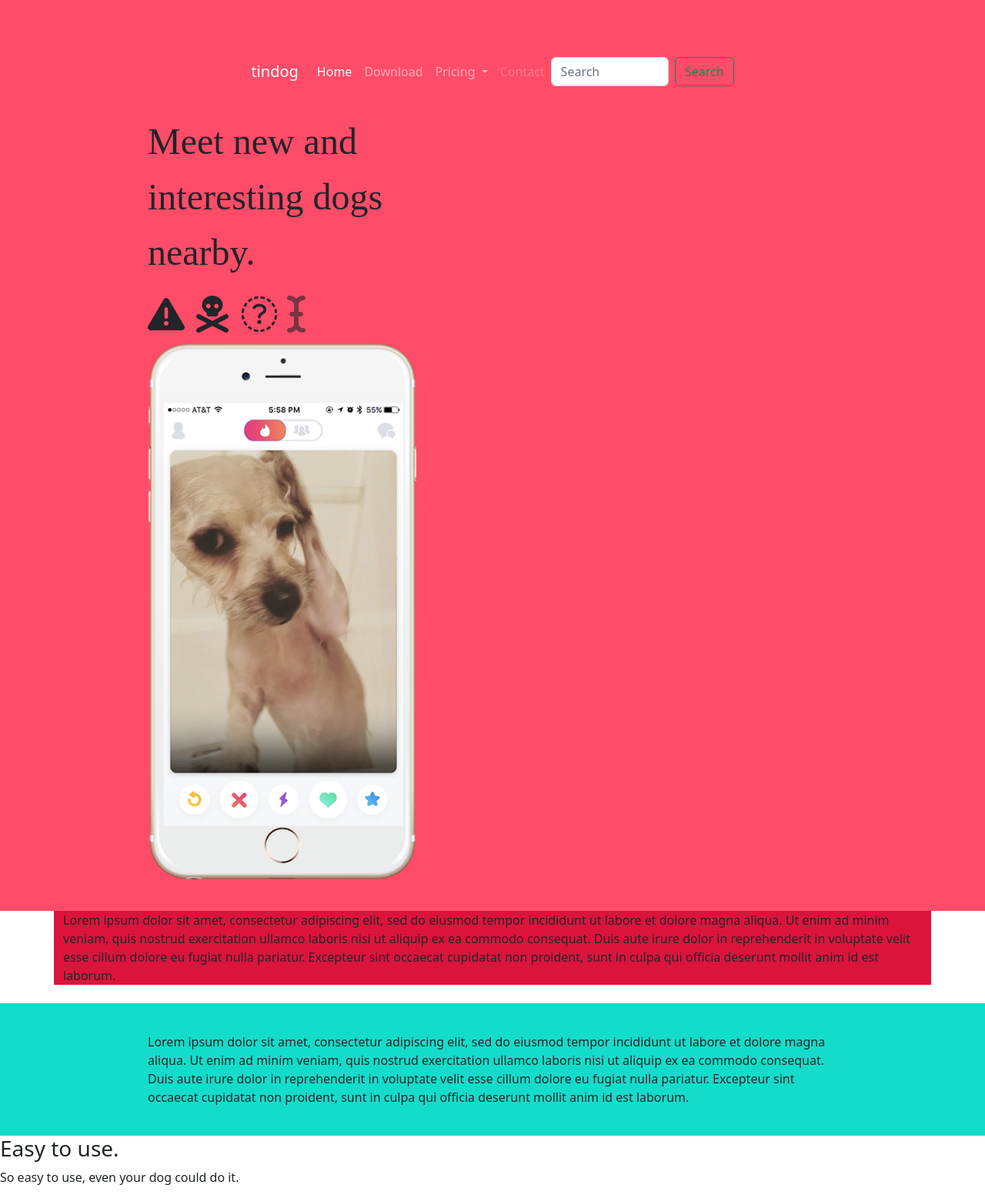
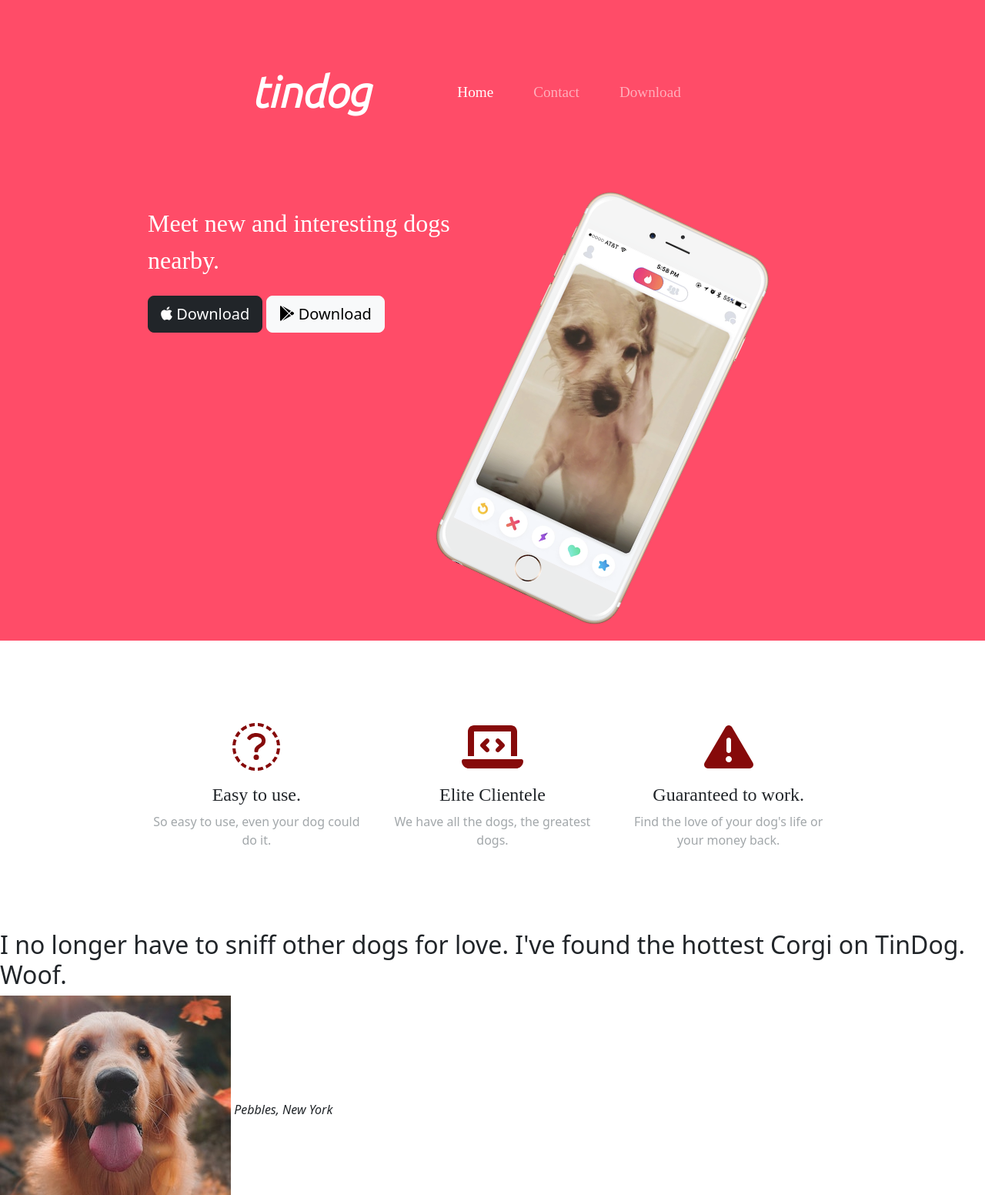
Before and after one commit to ConradMar3/WebDevelopment2022.Udemy, a website: page Web Development/TinDog-Start-master/index.html in a window 1280 px wide. Shown: the top 1552 px of the page at 77% size. Drawn offline with nearby package versions, Linux system fonts and the light colour scheme.

Commit message:
2022/08/02 (am) Icons.

```diff
--- a/Web Development/TinDog-Start-master/css/styles.css
+++ b/Web Development/TinDog-Start-master/css/styles.css
@@ -8,6 +8,66 @@
 
 h1 {
     font-family: "Montserrat-black";
-    font-size: 3rem;
+    font-size: 2rem;
     line-height: 1.5;
+    color: white;
 }
+
+h3 {
+    font-family: "Montserrat-black";
+    font-size: 1.5rem;
+}
+
+p {
+    color: #a2a7aa
+}
+
+/* Navigatio-Bar */
+
+.navbar {
+    padding-bottom: 4.5rem;
+}
+
+.navbar-brand {
+    font-family: "Ubuntu";
+    font-size: 3.5rem;
+    font-weight: bold;
+    padding-right: 4.5rem;
+
+}
+
+.nav-item {
+    padding: 0 18px;
+}
+
+.nav-link {
+    font-family: "Montserrat-light";
+    font-size: 1.2rem;
+    padding-left: 3.5rem;
+
+}
+
+.download-button {
+    margin: 5% 3% 5% 0;
+}
+
+.icon {
+    color: rgb(134, 9, 9);
+}
+
+/* Title Image */
+
+.title-image {
+    width: 60%;
+    transform: rotate(25deg);
+}
+
+/* Featues Section */
+
+#features {
+    padding: 7% 15%;
+}
+
+.feature-box {
+    text-align: center;
+}
--- a/Web Development/TinDog-Start-master/index.html
+++ b/Web Development/TinDog-Start-master/index.html
@@ -30,6 +30,7 @@
       <nav class="navbar navbar-expand-lg navbar-dark">
         <div class="container-fluid">
           <a class="navbar-brand" href="#">tindog</a>
+          <br>
 
           <button class="navbar-toggler" type="button" data-bs-toggle="collapse"
             data-bs-target="#navbarSupportedContent" aria-controls="navbarSupportedContent" aria-expanded="false"
@@ -43,34 +44,15 @@
                 <a class="nav-link active" aria-current="page" href="#">Home</a>
               </li>
               <li class="nav-item">
-                <a class="nav-link" href="#">Download</a>
+                <a class="nav-link" href="#">Contact</a>
               </li>
-              <li class="nav-item dropdown">
-                <a class="nav-link dropdown-toggle" href="#" role="button" data-bs-toggle="dropdown"
-                  aria-expanded="false">
-                  Pricing
-                </a>
-                <ul class="dropdown-menu">
-                  <li><a class="dropdown-item" href="#">Action</a></li>
-                  <li><a class="dropdown-item" href="#">Another action</a></li>
-                  <li>
-                    <hr class="dropdown-divider" />
+
               </li>
-                  <li>
-                    <a class="dropdown-item" href="#">Something else here</a>
+              <li class="nav-item">
+                <a class="nav-link" href="">Download</a>
               </li>
             </ul>
-              </li>
-              <li class="nav-item">
-                <a class="nav-link disabled">Contact</a>
-              </li>
-            </ul>
-            <form class="d-flex" role="search">
-              <input class="form-control me-2" type="search" placeholder="Search" aria-label="Search" />
-              <button class="btn btn-outline-success" type="submit">
-                Search
-              </button>
-            </form>
+
           </div>
         </div>
       </nav>
@@ -80,48 +62,49 @@
       <div class="row">
         <div class="col-lg-6">
           <h1>Meet new and interesting dogs nearby.</h1>
-          <div class="fa-3x">
-            <i class="fa-solid fa-triangle-exclamation fa-fade"></i>
-            <i class="fa-solid fa-skull-crossbones fa-fade"></i>
-            <i class="fa-solid fa-desktop-arrow-down fa-fade"></i>
-            <i class="fa-solid fa-i-cursor fa-fade" style="--fa-animation-duration: 2s; --fa-fade-opacity: 0.6;"></i>
+          <div class="download-button">
+            <button type="button" class="btn btn-dark btn-lg"><i class="fa-brands fa-apple"></i> Download</button>
+            <button type="button" class="btn btn-light btn-lg"><i class="fa-brands fa-google-play"></i>
+              Download</button>
           </div>
 
+        </div>
         <div class="col-lg-6">
-            <img src="images/iphone6.png" alt="iphone-mockup" height="700px" width="350px" />
+          <img class="title-image" src="images/iphone6.png" alt="iphone-mockup" />
         </div>
       </div>
     </div>
   </section>
-  <div class="container" style="background-color:crimson">
-    Lorem ipsum dolor sit amet, consectetur adipiscing elit, sed do eiusmod tempor incididunt ut labore et dolore magna
-    aliqua. Ut enim ad minim veniam, quis nostrud exercitation ullamco laboris nisi ut aliquip ex ea commodo consequat.
-    Duis aute irure dolor in reprehenderit in voluptate velit esse cillum dolore eu fugiat nulla pariatur. Excepteur
-    sint
-    occaecat cupidatat non proident, sunt in culpa qui officia deserunt mollit anim id est laborum.
-  </div>
 
-  <br>
-
-  <!--Fluid Container-->
-  <div class="container-fluid" style="background-color:rgb(20, 220, 203)">
-    Lorem ipsum dolor sit amet, consectetur adipiscing elit, sed do eiusmod tempor incididunt ut labore et dolore magna
-    aliqua. Ut enim ad minim veniam, quis nostrud exercitation ullamco laboris nisi ut aliquip ex ea commodo consequat.
-    Duis aute irure dolor in reprehenderit in voluptate velit esse cillum dolore eu fugiat nulla pariatur. Excepteur
-    sint
-    occaecat cupidatat non proident, sunt in culpa qui officia deserunt mollit anim id est laborum.
-  </div>
   <!-- Features -->
 
   <section id="features">
+
+    <div class="row">
+      <div class="feature-box col-lg-4">
+        <div class="fa-4x">
+          <i class="icon fa-solid fa-desktop-arrow-down fa-fade"></i>
+        </div>
         <h3>Easy to use.</h3>
         <p>So easy to use, even your dog could do it.</p>
+      </div>
 
+      <div class="feature-box col-lg-4">
+        <div class="fa-4x">
+          <i class="icon fa-solid fa-laptop-code fa-fade"></i>
+        </div>
         <h3>Elite Clientele</h3>
         <p>We have all the dogs, the greatest dogs.</p>
+      </div>
 
+      <div class="feature-box col-lg-4">
+        <div class="fa-4x">
+          <i class="icon fa-solid fa-triangle-exclamation fa-fade"></i>
+        </div>
         <h3>Guaranteed to work.</h3>
         <p>Find the love of your dog's life or your money back.</p>
+      </div>
+    </div>
   </section>
 
   <!-- Testimonials -->
```
Lines whose indentation alone changed are shown as unchanged.
